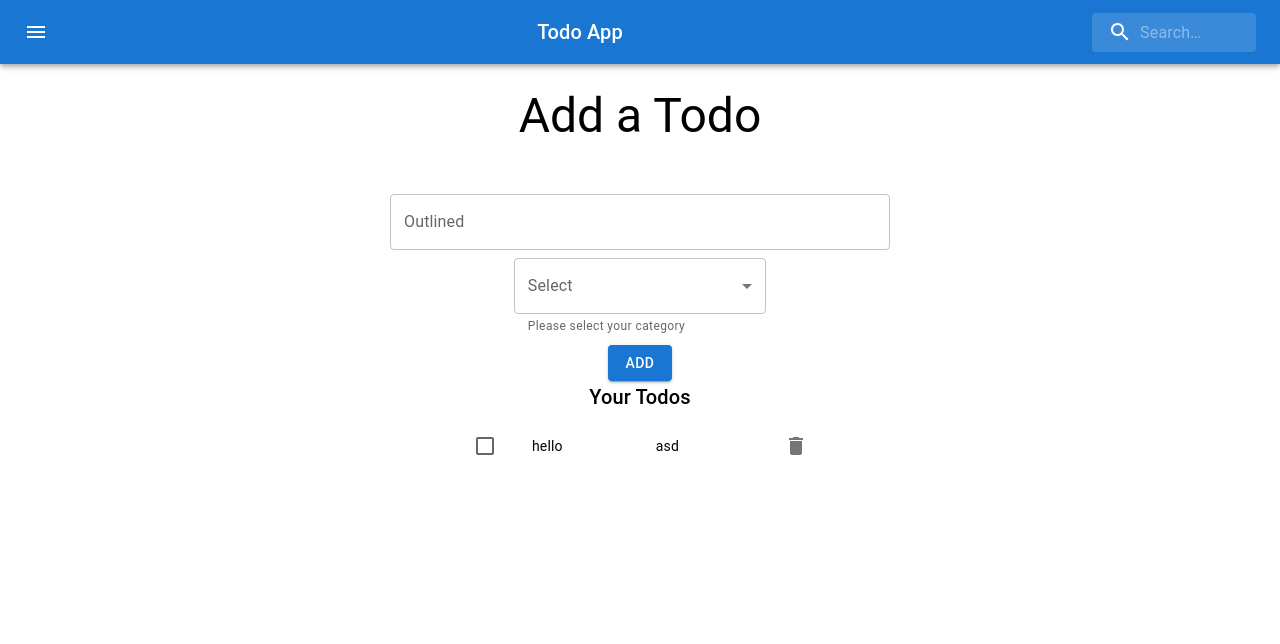
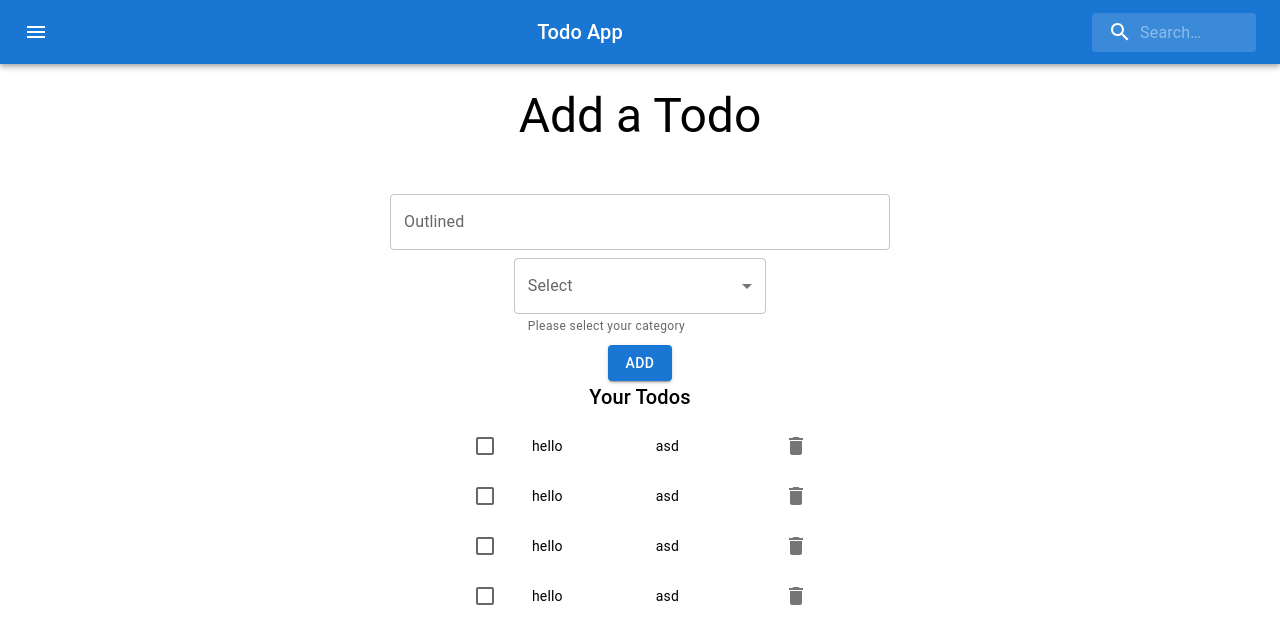
Before and after one commit to ACM-VIT/todo-app, a React (Create React App) app: page / in a window 1280 px wide. Shown: the top 644 px of the page. Built offline with nearby package versions, Linux system fonts and the light colour scheme.

Commit message:
deletion fixed

```diff
--- a/src/components/Todos/Todo.jsx
+++ b/src/components/Todos/Todo.jsx
@@ -1,5 +1,4 @@
 import * as React from "react";
-import List from "@mui/material/List";
 import ListItem from "@mui/material/ListItem";
 import ListItemButton from "@mui/material/ListItemButton";
 import ListItemIcon from "@mui/material/ListItemIcon";
@@ -12,9 +11,8 @@ import { useContext } from "react";
 import { TodoContext } from "../../context/TodoContext/TodoContext";
 
 export default function Todo({ todo }) {
-  const { add, del } = useContext(TodoContext);
+  const { del } = useContext(TodoContext);
   const [checked, setChecked] = React.useState([0]);
-
   const handleToggle = (value) => () => {
     const currentIndex = checked.indexOf(value);
     const newChecked = [...checked];
@@ -32,7 +30,11 @@ export default function Todo({ todo }) {
   return (
     <ListItem
       secondaryAction={
-        <IconButton onClick={del} edge="end" aria-label="comments">
+        <IconButton
+          onClick={del.bind(null, todo.id)}
+          edge="end"
+          aria-label="comments"
+        >
           <DeleteIcon />
         </IconButton>
       }
--- a/src/context/TodoContext/TodoContext.js
+++ b/src/context/TodoContext/TodoContext.js
@@ -7,7 +7,12 @@ export const ACTIONS = {
 };
 
 const initialState = {
-  todos: [{ id: 1, text: "hello", category: "asd" }],
+  todos: [
+    { id: 1, text: "hello", category: "asd" },
+    { id: 2, text: "hello", category: "asd" },
+    { id: 3, text: "hello", category: "asd" },
+    { id: 4, text: "hello", category: "asd" },
+  ],
 };
 
 export const TodoContext = createContext(initialState);
@@ -17,9 +22,8 @@ export const TodoProvider = ({ children }) => {
   const addTodo = (todo) => {
     dispatch({ type: ACTIONS.ADD, payload: todo });
   };
-  const deleteTodo = (todo) => {
-    dispatch({ type: ACTIONS.DELETE, payload: { todo, id: todo.id } });
-    console.log("deleted");
+  const deleteTodo = (id) => {
+    dispatch({ type: ACTIONS.DELETE, payload: id });
   };
   return (
     <TodoContext.Provider
--- a/src/context/TodoContext/TodoReducer.js
+++ b/src/context/TodoContext/TodoReducer.js
@@ -10,8 +10,9 @@ export const TodoReducer = (state, action) => {
     case ACTIONS.DELETE:
       return {
         ...state,
+        // eslint-disable-next-line array-callback-return
         todos: state.todos.filter((todo) => {
-          if (todo.id !== action.payload.id) {
+          if (todo.id !== action.payload) {
             return todo;
           }
         }),
```
Also changed, not shown: src/components/TodoForm/TodoForm.jsx (+2 -8 lines).
